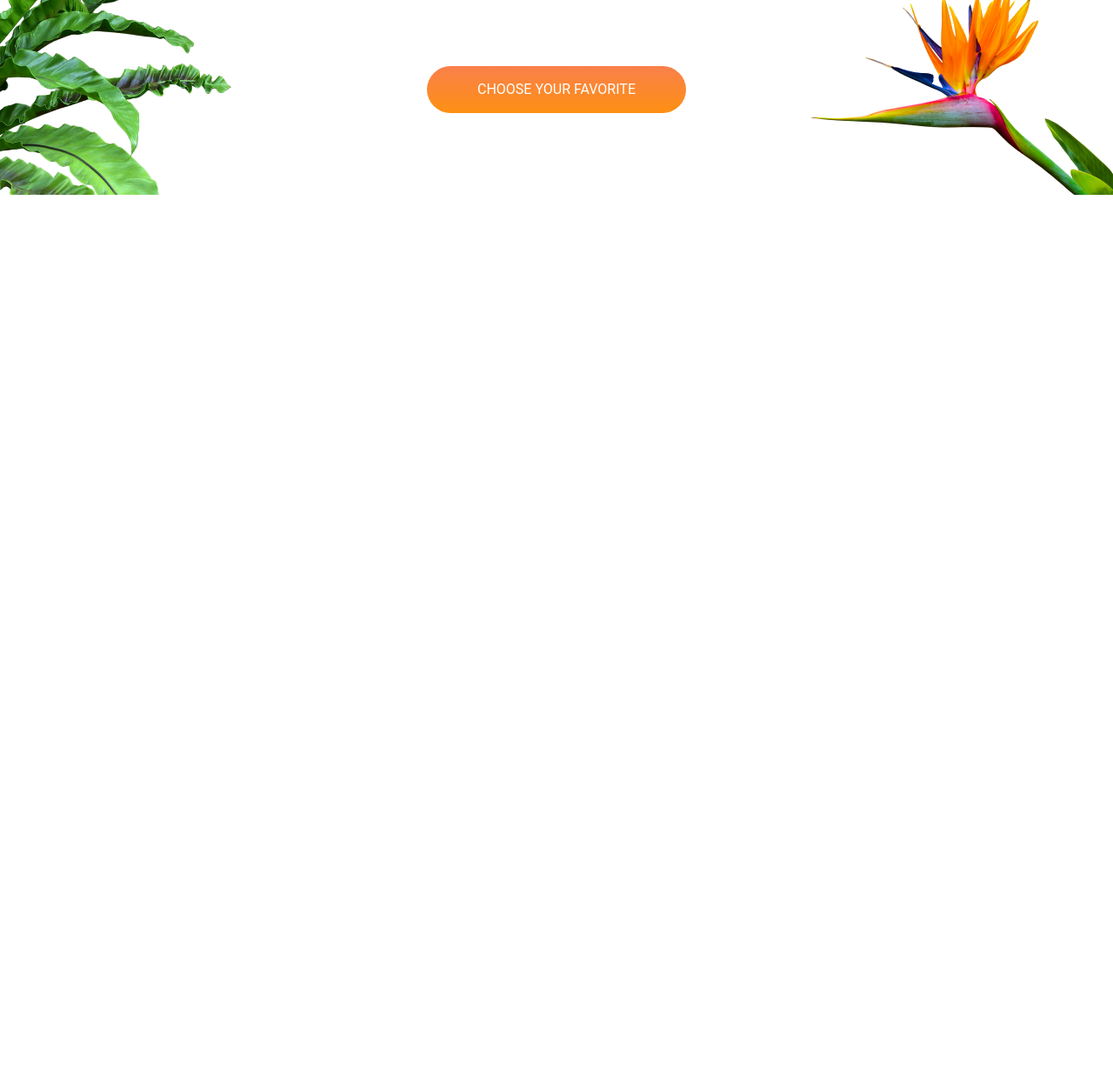
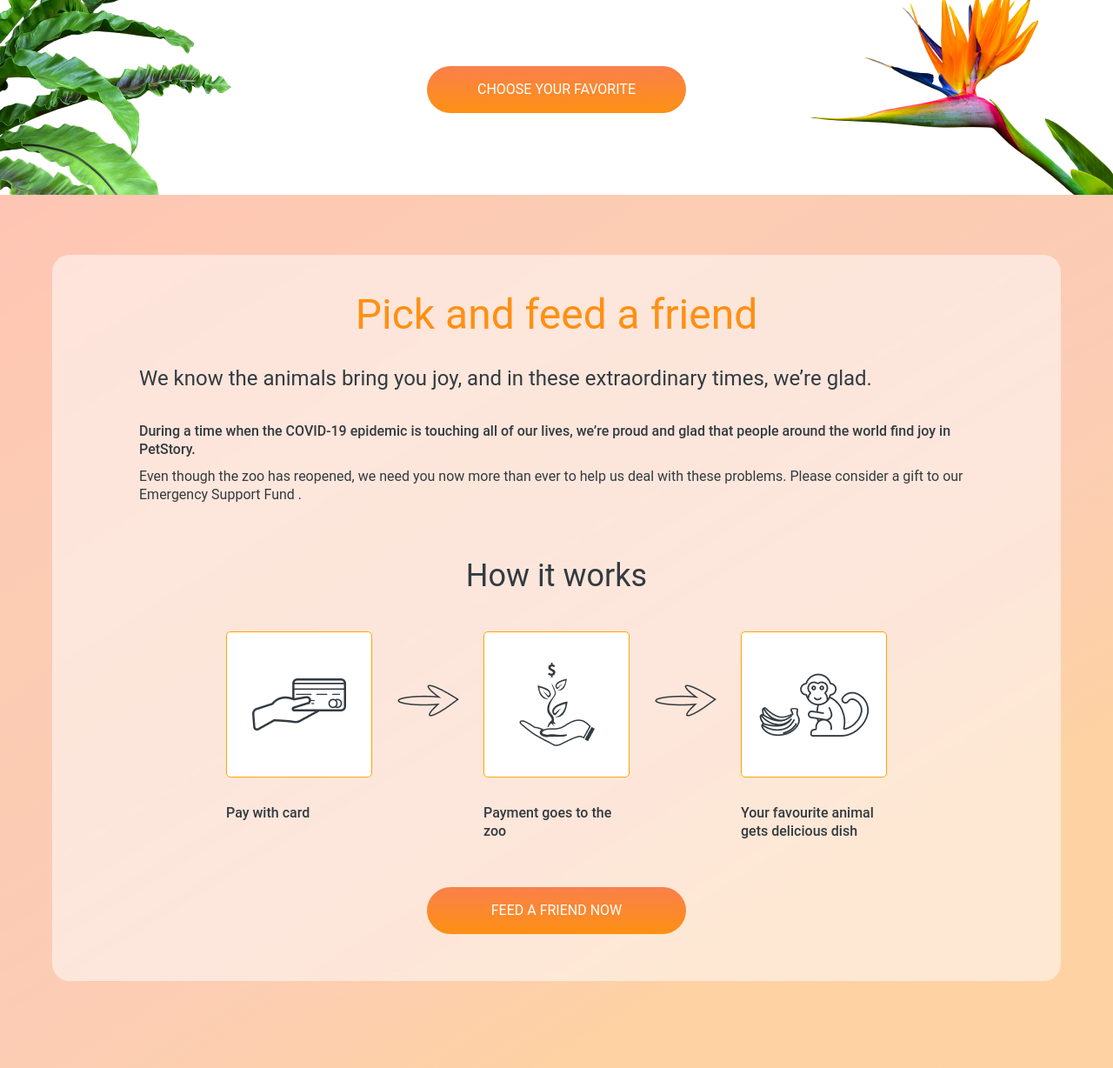
Before and after one commit to ViktarDaniliuk/rsschool-cv, a plain HTML site: page online-zoo/pages/main/index.html in a window 1280 px wide. Shown: the part 2386-3614 px from the top of the page at 87% size. Before the commit the page ends 2610 px from the top, so only its background shows below. Drawn offline with Linux system fonts and the light colour scheme.

Commit message:
feat: add donate section to html and css files

```diff
--- a/online-zoo/pages/main/index.html
+++ b/online-zoo/pages/main/index.html
@@ -150,8 +150,46 @@
          </div>
       </div>
    </section>
-   <section class="donate"></section>
-   <section class="testimonials"></section>
+   <section class="donate">
+      <div class="donate-content">
+         <h2>Pick and feed a friend</h2>
+         <h4>We know the animals bring you joy, and in these extraordinary times, we’re glad.</h4>
+         <p>During a time when the COVID-19 epidemic is touching all of our lives, we’re proud and glad that people around the world find joy in PetStory.</p>
+         <p>Even though the zoo has reopened, we need you now more than ever to help us deal with these problems. Please consider a gift to our Emergency Support Fund . </p>
+         <h3>How it works</h3>
+         <div class="container">
+            <div class="donate-card">
+               <div class="donate-card-img">
+                  <img src="../../assets/icons/pay.png" alt="donate-card">
+               </div>
+               <p>Pay with card</p>
+            </div>
+            <div class="donate-arrow">
+               <img src="../../assets/icons/Arrow-donate.png" alt="arrow">
+            </div>
+            <div class="donate-card">
+               <div class="donate-card-img">
+                  <img src="../../assets/icons/zoo.png" alt="donate-card">
+               </div>
+               <p>Payment goes to the zoo</p>
+            </div>
+            <div class="donate-arrow">
+               <img src="../../assets/icons/Arrow-donate.png" alt="arrow">
+            </div>
+            <div class="donate-card">
+               <div class="donate-card-img">
+                  <img src="../../assets/icons/monkey.png" alt="donate-card">
+               </div>
+               <p>Your favourite animal gets delicious dish</p>
+            </div>
+         </div>
+         <div class="donate-button">
+            <a href="#" class="button">Feed a friend now</a>
+         </div>
+      </div>
+   </section>
+   <section class="testimonials">
+   </section>
    <footer></footer>
 </body>
 </html>
--- a/online-zoo/pages/main/style.css
+++ b/online-zoo/pages/main/style.css
@@ -90,7 +90,8 @@ header {
 }
 
 .main-button,
-.description-button {
+.description-button,
+.donate-button {
    color: #ffffff;
    margin: 60px auto 0;
    width: 298px;
@@ -248,3 +249,91 @@ header {
 .description-button {
    margin-top: 80px;
 }
+
+.donate {
+   height: 1004px;
+   padding-top: 69px;
+   background-image: url(../../assets/imgs/section4_pick-and-feed.png);
+}
+
+.donate-content {
+   width: 1160px;
+   height: 835px;
+   border-radius: 20px;
+   margin: 0 auto 100px;
+   padding: 40px 100px 0;
+   background-color: rgba(253, 253, 255, 0.52);
+   backdrop-filter: blur(4px)
+}
+
+.donate h2 {
+   font-size: 48px;
+   line-height: 58px;
+   font-weight: 400;
+   text-align: center;
+   color: #FE9013;
+   margin: 0 auto 30px;
+}
+
+.donate h4 {
+   font-weight: 400;
+   font-size: 24px;
+   line-height: 29px;
+   margin-bottom: 35px;
+}
+
+.donate p:nth-of-type(1) {
+   font-weight: 500;
+   font-size: 16px;
+   line-height: 21px;
+}
+
+.donate p:nth-of-type(2) {
+   font-weight: 400;
+   font-size: 16px;
+   line-height: 21px;
+   margin: 10px auto 60px;
+}
+
+.donate h3 {
+   font-weight: 400;
+   font-size: 36px;
+   line-height: 47px;
+   text-align: center;
+   margin-bottom: 40px;
+}
+
+.donate .container {
+   display: flex;
+   flex-direction: row;
+   justify-content: space-between;
+   margin: 0 100px;
+}
+
+.donate-card {
+   width: 168px;
+   height: 244px;
+}
+
+.donate-card-img {
+   width: 168px;
+   height: 168px;
+   border-radius: 5px;
+   border: 1px solid orange;
+   background-color: #ffffff;
+   display: flex;
+   justify-content: center;
+   align-items: center;
+}
+
+.donate-card p {
+   margin-top: 30px;
+}
+
+.donate-arrow {
+   margin-top: 61px;
+}
+
+.donate-button {
+   margin-top: 50px;
+}
```
Also changed, not shown: online-zoo/assets/icons/Arrow-donate.png (added), online-zoo/assets/icons/monkey.png (added), online-zoo/assets/icons/pay.png (added), online-zoo/assets/icons/zoo.png (added), online-zoo/assets/imgs/section4_pick-and-feed.png (added).
